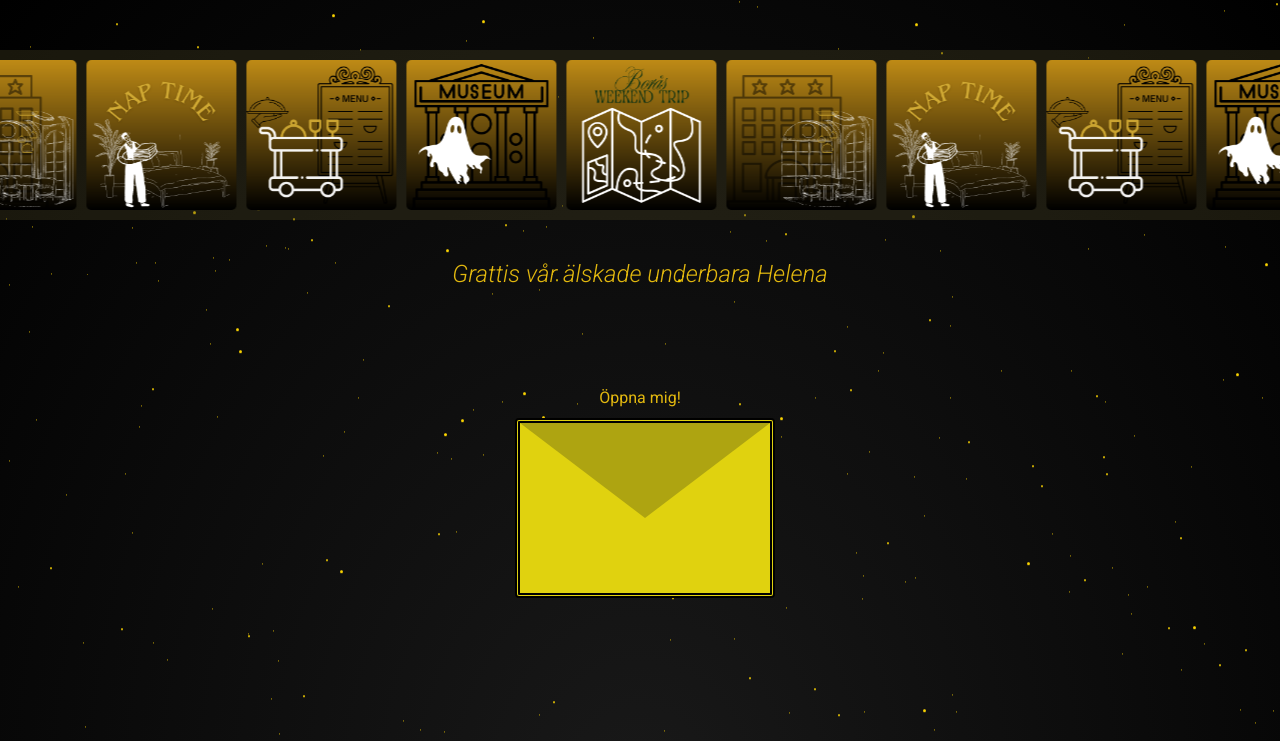
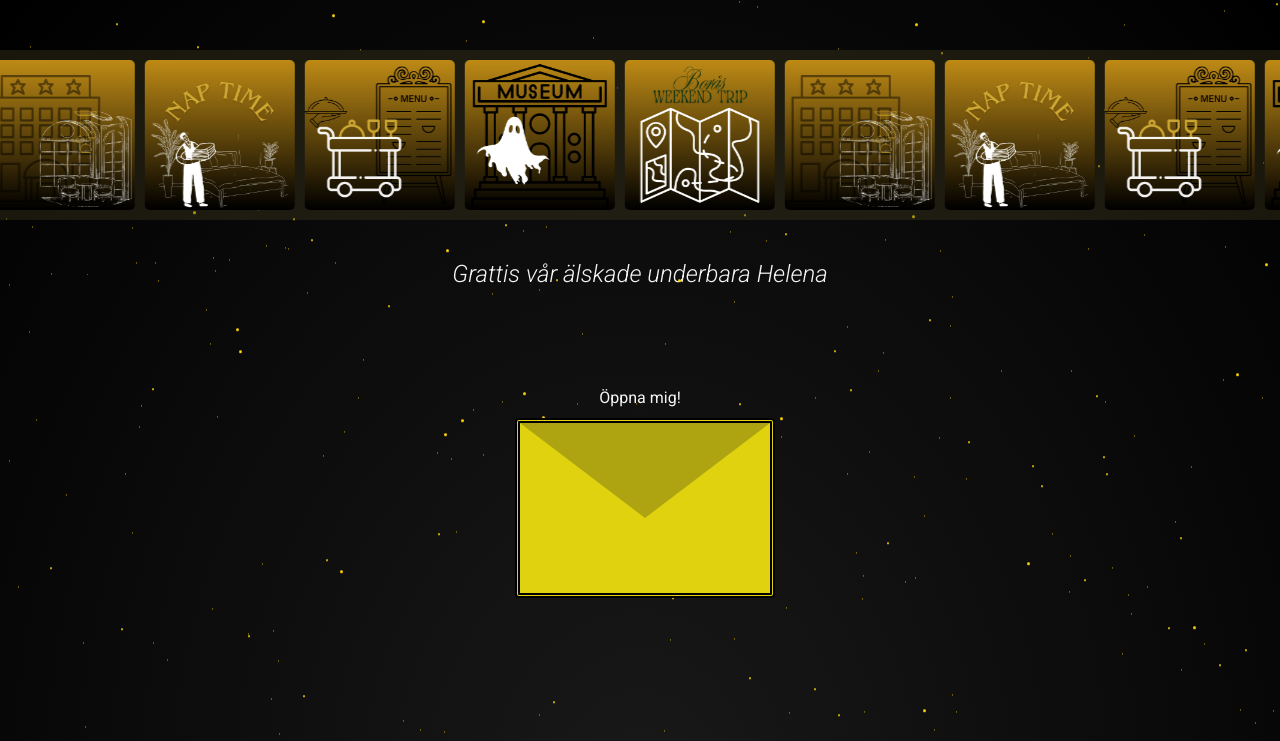
Before and after one commit to SaraJohlu/MorSextio, a React (Vite) app in the folder MorSextio/: page /MorSextio/her-page in a window 1280 px wide. Shown: the top 741 px of the page. Built offline with nearby package versions, Linux system fonts and the light colour scheme; a web font is replaced by a local one.

Commit message:
new buggfixes

```diff
--- a/MorSextio/src/App.css
+++ b/MorSextio/src/App.css
@@ -188,7 +188,7 @@ h2 {
 }
 
 .herPageh1 {
-  color: #f1c40fee;
+  color: whitesmoke;
   font-family:"Roboto", sans-serif;
   font-weight: 300;
   font-style: italic;
@@ -207,7 +207,7 @@ h2 {
   width: max-content;
   display: flex;
   background-color: #453f215e;
-  animation: scroll 30s linear infinite;
+  animation: scroll 40s linear infinite;
   z-index: 1;
 
 }
--- a/MorSextio/src/components/Paket.tsx
+++ b/MorSextio/src/components/Paket.tsx
@@ -42,7 +42,7 @@ export default function Kuvert() {
                   oss med för din trivsel. Jag kommer att stå för mig själv.
                 </p>
                 <p>
-                    Vi älskar dig! Kära du &#10084;&#65039;!
+                    Vi älskar dig! &#10084;&#65039;
                 </p>
                 <strong>Önskar</strong>
                 <p>Sara och Simon med familj, Jimmi och Jennifer med familj, Mor och Far, Linda med familj och Tommy</p>
--- a/MorSextio/src/components/kuvert.css
+++ b/MorSextio/src/components/kuvert.css
@@ -1,7 +1,7 @@
 .herpageP {
     margin-top: 80px;
     padding: 0;
-    color: #f1c40fee;
+    color: whitesmoke;
   font-family:"Roboto", sans-serif;
 }
 
```
